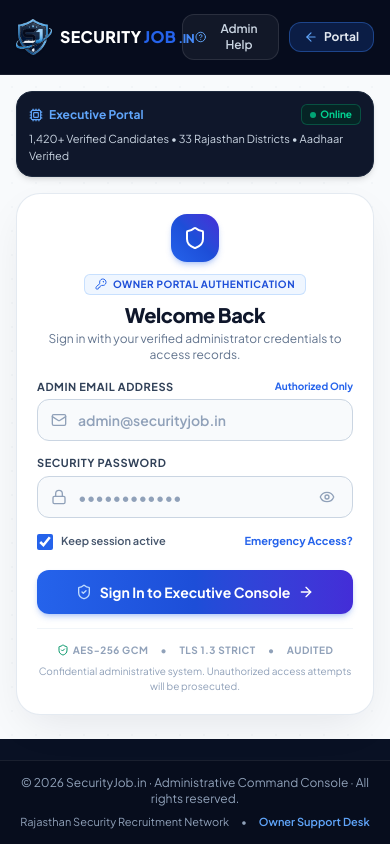
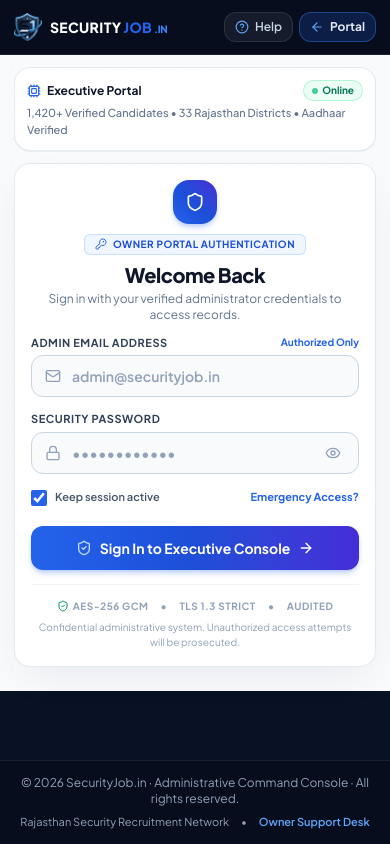
Before and after one commit to AmarjeeAJ/SecurityJob, a React (Vite) app in the folder client/: page /owner/login in a window 390 px wide. Built offline with nearby package versions, Linux system fonts and the light colour scheme; no server answers.

Commit message:
feat: implement Logo component and administrative login page with secure layout

```diff
--- a/client/src/components/common/Logo.jsx
+++ b/client/src/components/common/Logo.jsx
@@ -51,7 +51,7 @@ export default function Logo({
       {/* 2. Official Horizontal Brand Lockup & Tagline */}
       <div className="flex flex-col justify-center min-w-0">
         {/* Main Wordmark: SECURITYJOB.IN */}
-        <div className="flex items-baseline leading-none font-black tracking-tight whitespace-nowrap">
+        <div className="flex items-baseline leading-none font-black tracking-tight whitespace-nowrap shrink-0">
           <span className={`${cfg.text} ${isDark ? 'text-white' : 'text-slate-900'} uppercase font-black tracking-wide`}>
             SECURITY
           </span>
--- a/client/src/pages/OwnerLoginPage.jsx
+++ b/client/src/pages/OwnerLoginPage.jsx
@@ -83,17 +83,18 @@ export default function OwnerLoginPage() {
     <div className="min-h-screen bg-[#091124] text-slate-800 flex flex-col justify-between relative selection:bg-blue-600 selection:text-white font-sans">
 
       {/* Top Bar for Mobile & Desktop Navigation */}
-      <header className="relative z-20 w-full bg-[#070d1d]/90 backdrop-blur-md border-b border-white/[0.08] px-4 sm:px-6 lg:px-8 py-3.5 flex items-center justify-between">
-        <Link to="/" className="inline-flex items-center gap-2 group">
-          <Logo size="md" variant="dark" showTagline={false} />
-          <span className="hidden sm:inline-flex items-center gap-1 px-2.5 py-0.5 rounded-md bg-blue-500/15 border border-blue-400/30 text-blue-300 text-[11px] font-bold tracking-wide">
+      <header className="relative z-20 w-full bg-[#070d1d] border-b border-white/[0.08] px-3.5 sm:px-6 lg:px-8 py-3 flex items-center justify-between gap-2">
+        <Link to="/" className="inline-flex items-center gap-2 group min-w-0 shrink-0">
+          <Logo size="sm" variant="dark" showTagline={false} className="sm:hidden" />
+          <Logo size="md" variant="dark" showTagline={false} className="hidden sm:flex" />
+          <span className="hidden md:inline-flex items-center gap-1 px-2.5 py-0.5 rounded-md bg-blue-500/15 border border-blue-400/30 text-blue-300 text-[11px] font-bold tracking-wide">
             <Lock className="w-3 h-3 text-blue-400" />
             Executive Console
           </span>
         </Link>
 
         {/* Header Right Actions */}
-        <div className="flex items-center gap-2.5 sm:gap-3">
+        <div className="flex items-center gap-1.5 sm:gap-3 shrink-0">
           <div className="hidden md:inline-flex items-center gap-2 px-3 py-1 rounded-full bg-emerald-500/10 border border-emerald-500/20 text-emerald-400 text-xs font-semibold">
             <span className="relative flex h-2 w-2">
               <span className="animate-ping absolute inline-flex h-full w-full rounded-full bg-emerald-400 opacity-75" />
@@ -105,18 +106,22 @@ export default function OwnerLoginPage() {
           <button
             type="button"
             onClick={() => setShowSupportModal(true)}
-            className="inline-flex items-center gap-1.5 px-3 py-1.5 rounded-xl text-xs font-semibold text-slate-300 hover:text-white bg-white/[0.05] hover:bg-white/[0.1] border border-white/10 transition-colors cursor-pointer"
+            className="inline-flex items-center gap-1.5 px-2.5 sm:px-3 py-1.5 rounded-xl text-xs font-semibold text-slate-300 hover:text-white bg-white/[0.06] hover:bg-white/[0.12] border border-white/10 transition-colors cursor-pointer shrink-0 whitespace-nowrap"
+            title="Owner & Admin Support Desk"
           >
-            <HelpCircle className="w-3.5 h-3.5 text-blue-400" />
-            <span>Admin Help</span>
+            <HelpCircle className="w-3.5 h-3.5 text-blue-400 shrink-0" />
+            <span className="hidden sm:inline">Admin </span>
+            <span>Help</span>
           </button>
 
           <Link
             to="/"
-            className="inline-flex items-center gap-1.5 px-3.5 py-1.5 rounded-xl text-xs font-bold text-slate-200 hover:text-white bg-blue-600/20 hover:bg-blue-600/30 border border-blue-500/40 transition-all group"
+            className="inline-flex items-center gap-1.5 px-2.5 sm:px-3.5 py-1.5 rounded-xl text-xs font-bold text-slate-200 hover:text-white bg-blue-600/20 hover:bg-blue-600/30 border border-blue-500/40 transition-all group shrink-0 whitespace-nowrap"
+            title="Return to Public Website"
           >
-            <ArrowLeft className="w-3.5 h-3.5 transition-transform group-hover:-translate-x-0.5 text-blue-400" />
-            <span className="hidden sm:inline">Back to</span> Portal
+            <ArrowLeft className="w-3.5 h-3.5 transition-transform group-hover:-translate-x-0.5 text-blue-400 shrink-0" />
+            <span className="hidden sm:inline">Back to </span>
+            <span>Portal</span>
           </Link>
         </div>
       </header>
@@ -219,7 +224,7 @@ export default function OwnerLoginPage() {
         </div>
 
         {/* RIGHT PANEL: Crisp, High-Trust Executive Login Console (Optimized & Set Higher) */}
-        <div className="w-full lg:w-5/12 flex items-start justify-center pt-4 sm:pt-6 lg:pt-8 pb-6 sm:pb-8 px-4 sm:px-6 xl:px-8 bg-[#f8fafc] relative">
+        <div className="w-full lg:w-5/12 flex items-start justify-center pt-3 sm:pt-6 lg:pt-8 pb-6 sm:pb-8 px-3.5 sm:px-6 xl:px-8 bg-[#f8fafc] relative">
 
           {/* Subtle Clean Pattern Background */}
           <div
@@ -233,29 +238,29 @@ export default function OwnerLoginPage() {
           <div className="w-full max-w-md relative z-10">
 
             {/* Mobile Summary Pill (Only visible on small screens) */}
-            <div className="lg:hidden mb-4 p-3 rounded-2xl bg-slate-900 text-white shadow-md border border-slate-800 space-y-1.5">
+            <div className="lg:hidden mb-3 p-3 rounded-2xl bg-white border border-slate-200/90 shadow-2xs space-y-1">
               <div className="flex items-center justify-between">
-                <div className="flex items-center gap-1.5 text-xs font-bold text-blue-400">
-                  <Cpu className="w-3.5 h-3.5" />
+                <div className="flex items-center gap-1.5 text-xs font-bold text-slate-900">
+                  <Cpu className="w-3.5 h-3.5 text-blue-600" />
                   <span>Executive Portal</span>
                 </div>
-                <span className="flex items-center gap-1 text-[10px] font-bold text-emerald-400 bg-emerald-950/60 border border-emerald-500/30 px-2 py-0.5 rounded-md">
-                  <span className="w-1.5 h-1.5 rounded-full bg-emerald-400 animate-pulse" />
+                <span className="inline-flex items-center gap-1 text-[10px] font-bold text-emerald-700 bg-emerald-50 border border-emerald-200/80 px-2 py-0.5 rounded-full">
+                  <span className="w-1.5 h-1.5 rounded-full bg-emerald-500 animate-pulse" />
                   Online
                 </span>
               </div>
-              <p className="text-[11px] text-slate-300">
+              <p className="text-[11px] font-medium text-slate-500">
                 1,420+ Verified Candidates • 33 Rajasthan Districts • Aadhaar Verified
               </p>
             </div>
 
             {/* Pristine Executive Login Card */}
-            <div className="bg-white rounded-3xl p-5 sm:p-7 shadow-[0_15px_45px_-12px_rgba(15,23,42,0.1)] border border-slate-200/90 relative">
+            <div className="bg-white rounded-2xl sm:rounded-3xl p-4 sm:p-7 shadow-[0_15px_45px_-12px_rgba(15,23,42,0.08)] border border-slate-200/90 relative">
 
               {/* Header Icon & Title */}
-              <div className="text-center mb-4 sm:mb-5">
-                <div className="mx-auto w-12 h-12 rounded-2xl bg-gradient-to-tr from-blue-600 via-blue-700 to-indigo-700 flex items-center justify-center text-white shadow-md shadow-blue-600/25 mb-2.5">
-                  <Shield className="w-6 h-6" />
+              <div className="text-center mb-3 sm:mb-5">
+                <div className="mx-auto w-11 h-11 sm:w-12 sm:h-12 rounded-2xl bg-gradient-to-tr from-blue-600 via-blue-700 to-indigo-700 flex items-center justify-center text-white shadow-md shadow-blue-600/25 mb-2 sm:mb-2.5">
+                  <Shield className="w-5 h-5 sm:w-6 sm:h-6" />
                 </div>
 
                 <div className="inline-flex items-center gap-1.5 px-2.5 py-0.5 rounded-md bg-blue-50 border border-blue-200/80 text-blue-700 text-[10px] font-bold uppercase tracking-wider mb-1.5">
```
